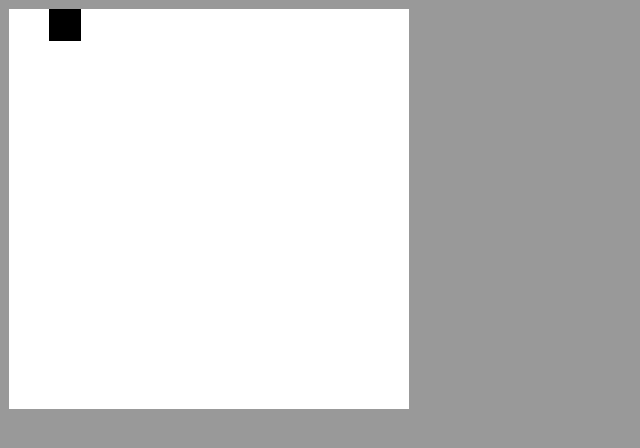
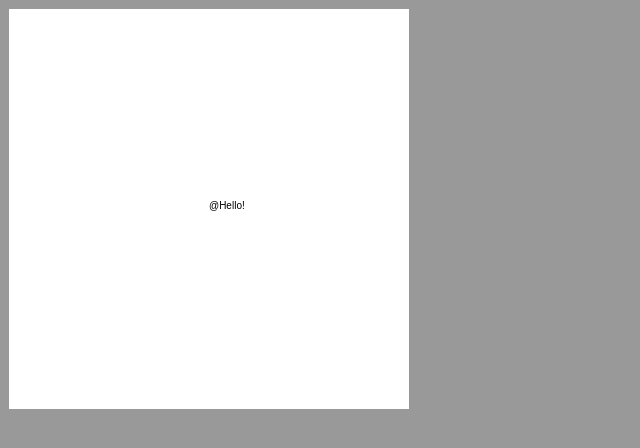
Before and after one commit to thierry123454/littleGame, a plain HTML site: page index.html in a window 1280 px wide. Shown: the whole page, without its empty margins (0-640 px from the left). Drawn offline with Linux system fonts and the light colour scheme.

Commit message:
SplitScript

```diff
--- a/index.html
+++ b/index.html
@@ -4,5 +4,11 @@
     </head>
     <body onmousemove=mouse(event)>
         <canvas id="canvas" width="400" height="400" ></canvas>
+
+        <!-- Levels -->
+        <script type="text/javascript" src="js/level1.js"></script>
+        <script type="text/javascript" src="js/titleScreen.js"></script>
+
+        <!-- Main game -->
         <script type="text/javascript" src="js/game.js"></script>
     </body>
--- a/js/game.js
+++ b/js/game.js
@@ -6,45 +6,15 @@ var ctx=canvas.getContext('2d');
 var width = canvas.width;
 var height = canvas.height;
 
-var click = false;
+var gameState = 0; //0 = title screen //1 = level1
 
-var wall = new block(width / 10, 0, 32, 32, "#000"); //player
-var ball = new block(wall.x, 0, 4, 4, "red"); //bulit
-var posMouse = new coord(0, 0); //mouse
-
-//mouse coords event
-function mouse(event) {
-  posMouse.x = event.clientX
-  posMouse.y = event.clientY
-}
-
-//click
-window.addEventListener("click", getPosition, false);
-
-function getPosition(event) {
-    click = true;
-}
+var level1 = new level1("Level-1");
+var titleScreen = new titleScreen("Hello!", "null");
 
 //update
 function update() {
-    if (posMouse.y > height) posMouse.y = height - wall.height;
-    if (posMouse.y > height - wall.height) posMouse.y = height - wall.height;
-
-    wall.y = posMouse.y - (wall.height / 2);
-
-    if (wall.y < 0) wall.y = 0;
-    if (wall.y > height) wall.y = height;
-
-    if (click) {
-        ball.x++;
-    } else {
-      ball.y = wall.y + (wall.height/2);
-    }
-
-    if (ball.x > width + 10) {
-        click = false;
-        ball.x = wall.x;
-    }
+    if(gameState === 0) updateL0();
+    if(gameState === 1) updateL1();
 }
 
 //render
@@ -52,37 +22,16 @@ function render() {
     //cls
     ctx.clearRect (0 ,0 ,width , height);
 
-    //bulit
-    ctx.fillStyle=ball.color;
-    ctx.fillRect(ball.x, ball.y, ball.width, ball.height);
+    //levels render
+    if(gameState === 0) renderL0();
+    if(gameState === 1) renderL1();
 
-    //player
-    ctx.fillStyle=wall.color;
-    ctx.fillRect(wall.x, wall.y, wall.width, wall.height);
-
-    //txt
-    //ctx.fillText("click=" + click, 100, 100);
-
+    //reset color
     ctx.fillStyle="#000";
-}
-
-//entity
-function block(x, y, width, height, color) {
-    this.x = x;
-    this.y = y;
-    this.width = width;
-    this.height = height;
-    this.color = color;
-}
-
-//x, y
-function coord(x, y) {
-    this.x = x;
-    this.y = y;
 }
 
 //intervall
 setInterval(function() {
     update();
     render();
-}, 1);
+}, 1000/60);
--- /dev/null
+++ b/js/level1.js
@@ -0,0 +1,82 @@
+//canvas
+var canvas=document.getElementById('canvas');
+var ctx=canvas.getContext('2d');
+
+//vars
+var levelName = "";
+
+var width = canvas.width;
+var height = canvas.height;
+
+var click = false;
+
+var wall = new block(width / 10, 0, 32, 32, "#000"); //player
+var ball = new block(wall.x, 0, 4, 4, "red"); //bulit
+var posMouse = new coord(0, 0); //mouse
+
+//level1
+function level1(level) {
+    levelName = level;
+}
+
+function renderL1() {
+    ctx.fillText("@" + levelName, 100, 10);
+
+    //bulit
+    ctx.fillStyle=ball.color;
+    ctx.fillRect(ball.x, ball.y, ball.width, ball.height);
+
+    //player
+    ctx.fillStyle=wall.color;
+    ctx.fillRect(wall.x, wall.y, wall.width, wall.height);
+
+}
+
+function updateL1() {
+    if (posMouse.y > height) posMouse.y = height - wall.height;
+    if (posMouse.y > height - wall.height) posMouse.y = height - wall.height;
+
+    wall.y = posMouse.y - (wall.height / 2);
+
+    if (wall.y < 0) wall.y = 0;
+    if (wall.y > height) wall.y = height;
+
+    if (click) {
+        ball.x++;
+    } else {
+      ball.y = wall.y + (wall.height/2);
+    }
+
+    if (ball.x > width + 10) {
+        click = false;
+        ball.x = wall.x;
+    }
+}
+
+//mouse coords event
+function mouse(event) {
+  posMouse.x = event.clientX
+  posMouse.y = event.clientY
+}
+
+//click
+window.addEventListener("click", getPosition, false);
+
+function getPosition(event) {
+    click = true;
+}
+
+//entity
+function block(x, y, width, height, color) {
+    this.x = x;
+    this.y = y;
+    this.width = width;
+    this.height = height;
+    this.color = color;
+}
+
+//x, y
+function coord(x, y) {
+    this.x = x;
+    this.y = y;
+}
--- /dev/null
+++ b/js/titleScreen.js
@@ -0,0 +1,29 @@
+//canvas
+var canvas=document.getElementById('canvas');
+var ctx=canvas.getContext('2d');
+
+//vars
+var levelName = "";
+
+var width = canvas.width;
+var height = canvas.height;
+
+//bg
+var bg = "";
+var Sprite;
+
+//level1
+function titleScreen(level, bg) {
+    Sprite = new Image();
+    Sprite.src = bg;
+    levelName = level;
+}
+
+function renderL0() {
+    //ctx.drawImage(Sprite, 0, 0);
+    ctx.fillText("@" + levelName, width / 2, height / 2);
+}
+
+function updateL0() {
+
+}
```
